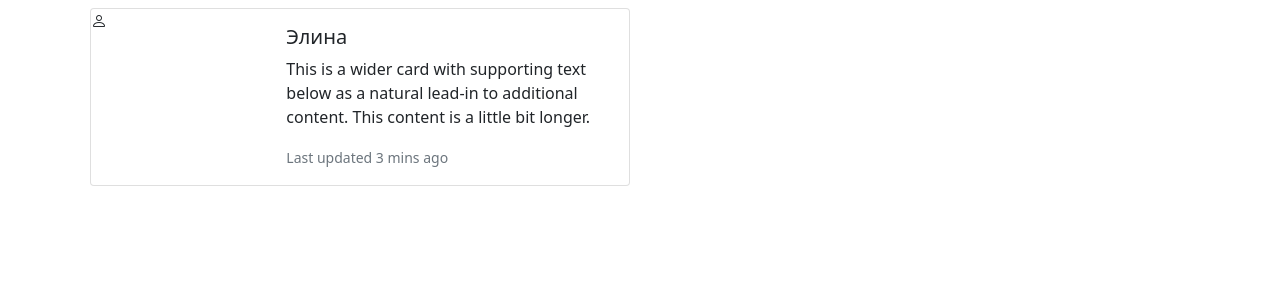
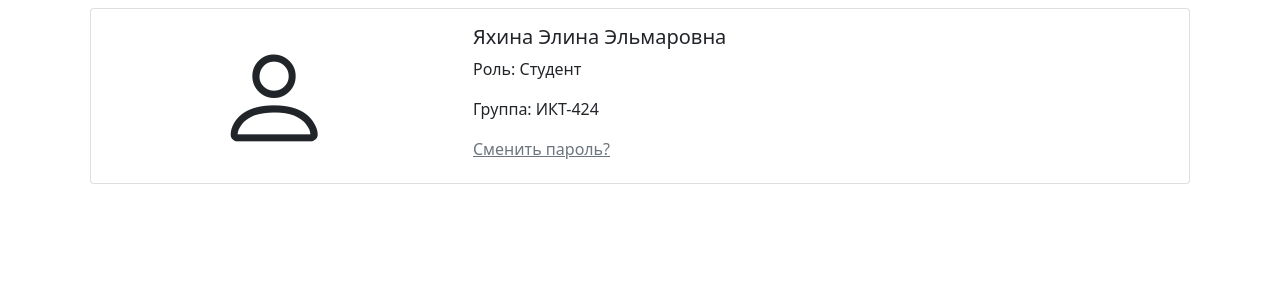
Before and after one commit to sumluxgirl/flaskProject, a Flask app: page /account in a window 1280 px wide. Shown: the part 56-356 px from the top of the page. Run offline with Flask 2, Linux system fonts and the light colour scheme; a user stored in the database is signed in; data comes from the database, SQL or seed files in the repository; some libraries are stand-ins or nearby versions.

Commit message:
page account

```diff
--- a/pointraing/routes.py
+++ b/pointraing/routes.py
@@ -43,4 +43,9 @@ def logout():
 @app.route("/account")
 @login_required
 def account():
-    return render_template('account.html', title='Account')
+    user_name_tuple = (current_user.surname, current_user.name, current_user.patronymic)
+    full_name = ' '.join(user_name_tuple)
+    role = current_user.role.name
+    group = current_user.group
+    group_name = group.name if group else None
+    return render_template('account.html', title='Account', full_name=full_name, role=role, group_name=group_name)
--- a/pointraing/templates/account.html
+++ b/pointraing/templates/account.html
@@ -1,16 +1,18 @@
 {% extends "layout.html" %}
 {% block content %}
-    <div class="card mb-3 m-2" style="max-width: 540px;">
+    <div class="card mb-3 m-2">
         <div class="row g-0">
-            <div class="col-md-4">
-                <i class="bi bi-person"></i>
+            <div class="col-md-4 text-center">
+                <i class="bi bi-person" style="font-size: 7.25rem"></i>
             </div>
             <div class="col-md-8">
                 <div class="card-body">
-                    <h5 class="card-title">{{ current_user.name }}</h5>
-                    <p class="card-text">This is a wider card with supporting text below as a natural lead-in to
-                        additional content. This content is a little bit longer.</p>
-                    <p class="card-text"><small class="text-muted">Last updated 3 mins ago</small></p>
+                    <h5 class="card-title">{{ full_name }}</h5>
+                    <p class="card-text">Роль: {{ role }}</p>
+                    {% if group_name %}
+                        <p class="card-text">Группа: {{ group_name }}</p>
+                    {% endif %}
+                    <a class="text-muted" href="{{ url_for('account') }}">Сменить пароль?</a>
                 </div>
             </div>
         </div>
```
